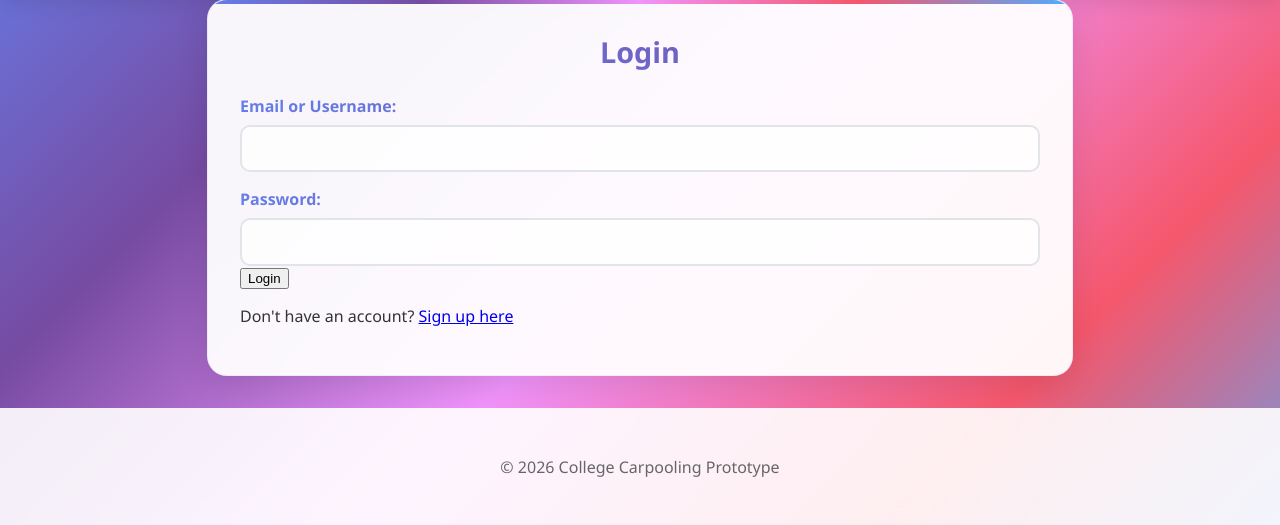
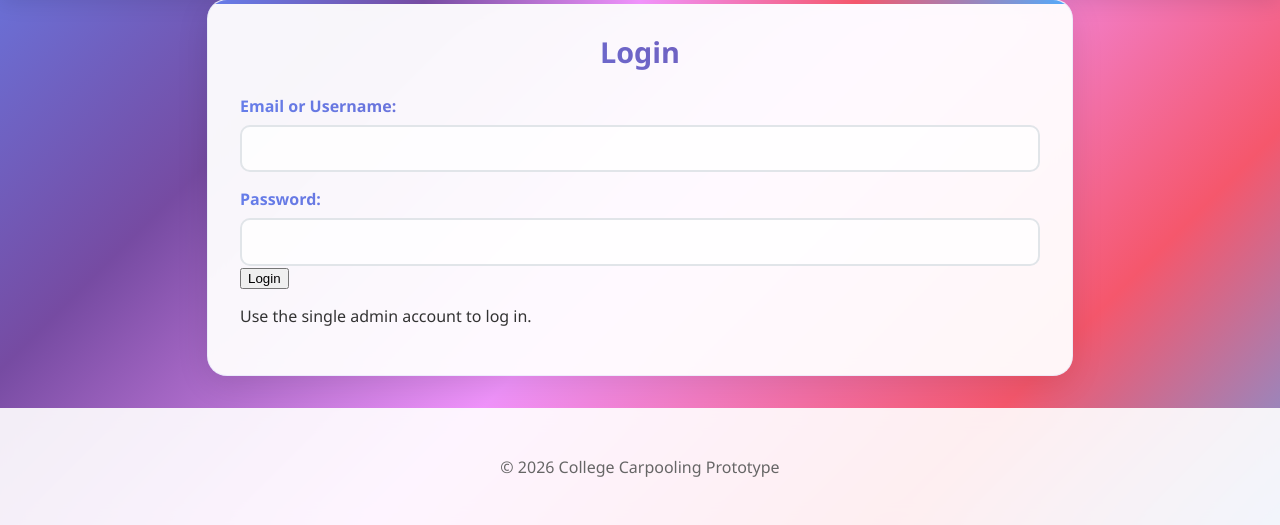
Before and after one commit to Aksh-thakran/college_carpoling, a Flask app: page /login in a window 1280 px wide. Shown: the part 150-675 px from the top of the page. Run offline with Flask 3, Linux system fonts and the light colour scheme.

Commit message:
Switch to single admin login and disable signup

```diff
--- a/app.py
+++ b/app.py
@@ -9,6 +9,11 @@ import os
 
 app = Flask(__name__)
 app.config['SECRET_KEY'] = os.environ.get('SECRET_KEY', 'dev-secret-key-change-in-production')
+
+# Single admin account configuration
+ADMIN_USERNAME = os.environ.get('ADMIN_USERNAME', 'admin')
+ADMIN_EMAIL = os.environ.get('ADMIN_EMAIL', 'admin@example.com')
+ADMIN_PASSWORD = os.environ.get('ADMIN_PASSWORD', 'admin123')
 
 # Database configuration
 database_url = os.environ.get('DATABASE_URL')
@@ -83,41 +88,18 @@ def login():
 
 @app.route('/signup', methods=['GET', 'POST'])
 def signup():
-    if request.method == 'POST':
-        username = request.form.get('username')
-        email = request.form.get('email')
-        password = request.form.get('password')
+    flash('Signup is disabled. Please log in with the single account.')
+    return redirect(url_for('login'))
 
-        if not username or not email or not password:
-            flash('Please fill in all fields')
-            return redirect(url_for('signup'))
 
-        if User.query.filter_by(username=username).first():
-            flash('Username already exists')
-            return redirect(url_for('signup'))
-
-        if User.query.filter_by(email=email).first():
-            flash('Email already exists')
-            return redirect(url_for('signup'))
-
-        hashed_password = generate_password_hash(password, method='pbkdf2:sha256')
-        new_user = User(username=username, email=email, password=hashed_password)
-        try:
-            db.session.add(new_user)
-            db.session.commit()
-        except IntegrityError:
-            db.session.rollback()
-            flash('Account could not be created. Please try a different username or email.')
-            return redirect(url_for('signup'))
-        except Exception as e:
-            db.session.rollback()
-            app.logger.exception('Signup failed')
-            flash('Unexpected error while creating your account. Please try again.')
-            return redirect(url_for('signup'))
-
-        flash('Account created successfully! Please log in.')
-        return redirect(url_for('login'))
-    return render_template('signup.html')
+def create_admin_user():
+    existing_admin = User.query.filter_by(username=ADMIN_USERNAME).first()
+    if existing_admin is None:
+        hashed_password = generate_password_hash(ADMIN_PASSWORD, method='pbkdf2:sha256')
+        admin = User(username=ADMIN_USERNAME, email=ADMIN_EMAIL, password=hashed_password)
+        db.session.add(admin)
+        db.session.commit()
+        app.logger.info('Created single admin account: %s', ADMIN_USERNAME)
 
 @app.route('/logout')
 @login_required
@@ -243,6 +225,7 @@ def health():
 if __name__ == '__main__':
     with app.app_context():
         db.create_all()
+        create_admin_user()
 
     # Get port from environment variable (Render sets this)
     port = int(os.environ.get('PORT', 5000))
--- a/templates/login.html
+++ b/templates/login.html
@@ -33,7 +33,7 @@
 
                 <button type="submit">Login</button>
             </form>
-            <p>Don't have an account? <a href="{{ url_for('signup') }}">Sign up here</a></p>
+            <p>Use the single admin account to log in.</p>
         </section>
     </main>
 
```
Also changed, not shown: README.md, 1 other file.
